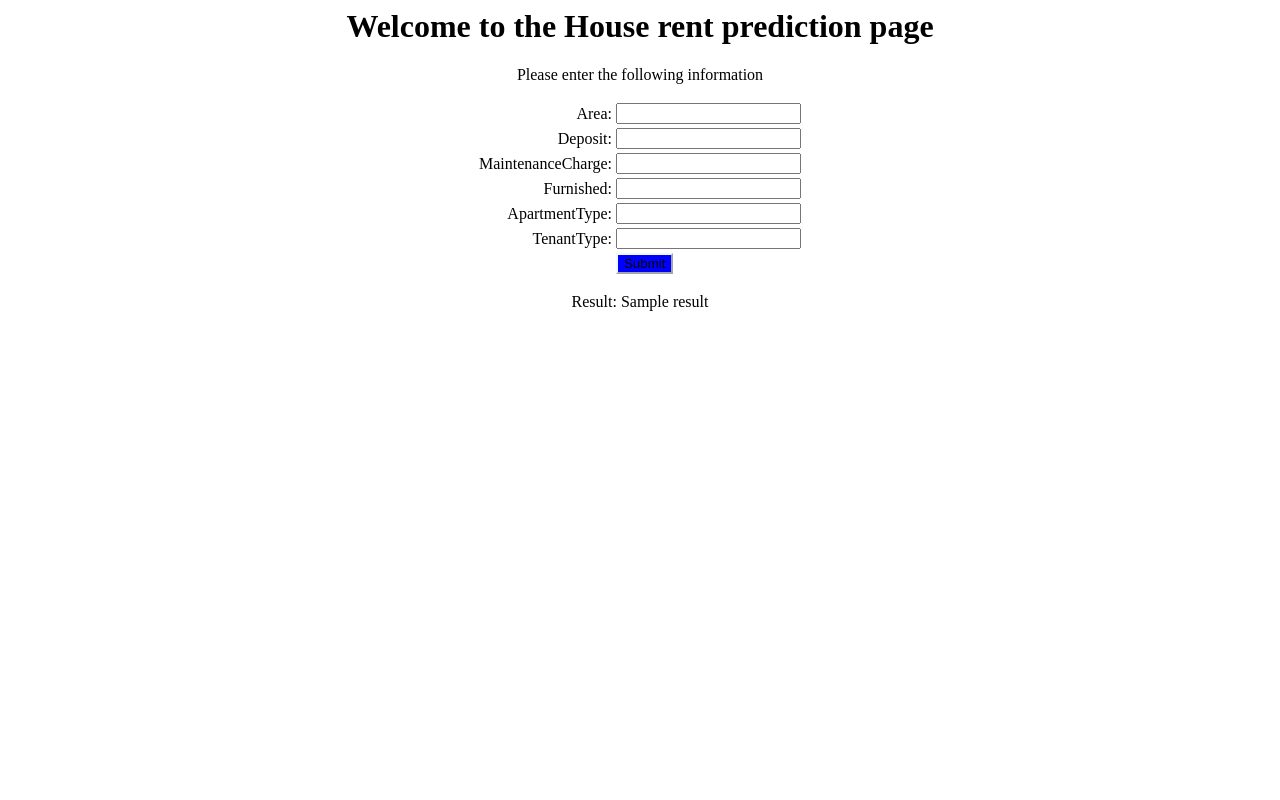
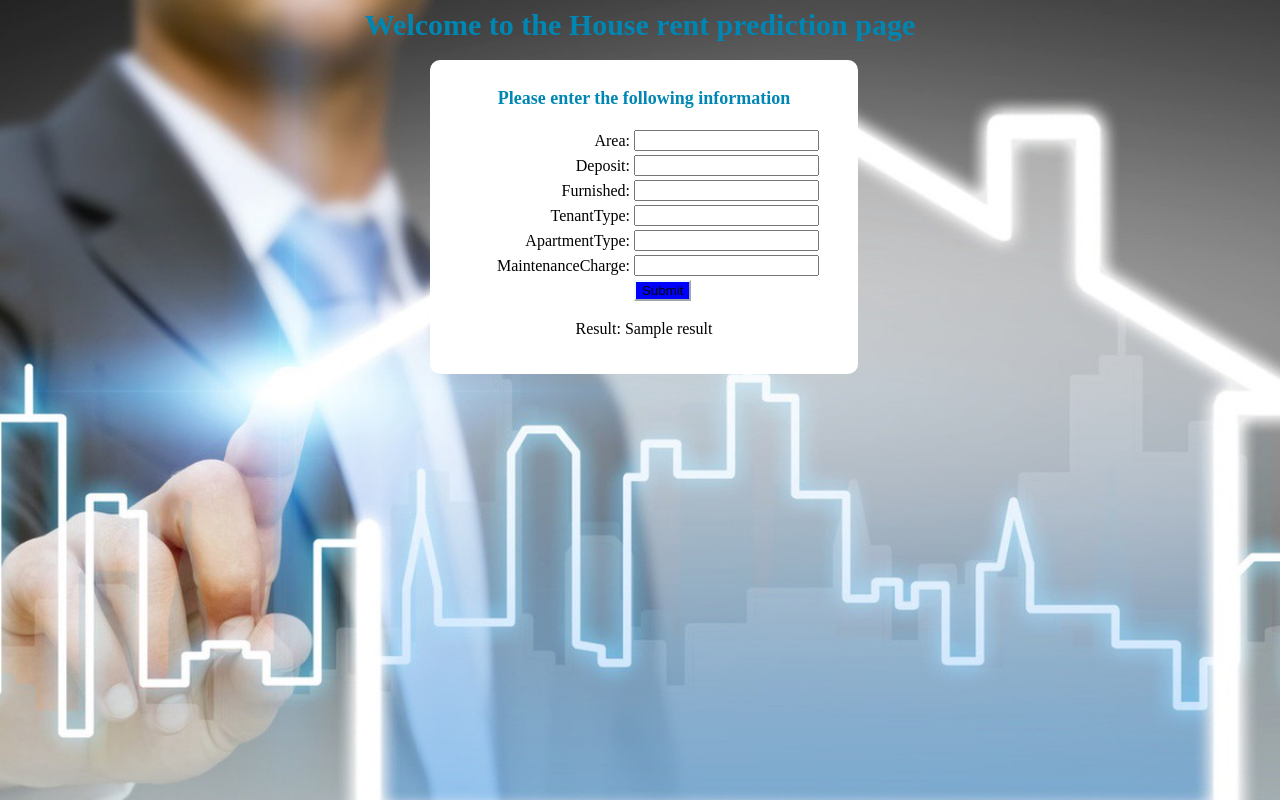
Before and after one commit to BhupathiSampath/Django-Regression-Model, a Django app: template template/home.html in a window 1280 px wide. Run offline with Django 4.2, Linux system fonts and the light colour scheme; the template is opened without the code that fills it: most values are stand-ins (such as "Sample title", 1, 10 or a date in 2020).

Commit message:
adding ui design

```diff
--- a/template/home.html
+++ b/template/home.html
@@ -1,12 +1,48 @@
+{% load static %}
 <html>
 <head>
     <title>Regression Algorithnm</title>
+    <style>
+        body{
+            background-image: url("{% static 'images/image3.jpeg' %}");
+            background-repeat: no-repeat;
+            background-attachment: fixed;
+            background-size: cover;
+        }
+        .main{
+            position: fixed;
+            top: 60px;
+            left: 430;
+            width: 300px;
+            height: 240px;
+            background-color: #ffffff;
+            border-radius: 10px;
+            align-items: center;
+            padding: 5%;
+        }
+        h1{
+            color: #0086b3;
+            font-size: 30px;
+            font-weight: bold;
+        }
+        p{
+            color: #0086b3;
+            font-size: 18px;
+            font-weight: bold;
+        }
+        input[type=submit]{
+            background-color: #4dc3ff;
+            border: 2px;
+            color: white;
+            padding: 8px 16px;
+            cursor: pointer;
+            margin-top: 5px;
+        }
+    </style>
 </head>
 <body>
-    <div align='center' class="main">
-        <h1>Welcome to the House rent prediction page</h1>
-    </div>
-    <div align='center' class="main">
+    <h1 align="center">Welcome to the House rent prediction page</h1>
+    <div style="padding-top: 10px;" align='center' class="main">
         <p>Please enter the following information</p>
         <form action="results">
             <table>
@@ -18,20 +54,20 @@
                         <td align="left"><input type="text" name="deposit"></td>
                     </tr>
                     <tr>
-                        <td align="right">MaintenanceCharge: </td>
-                        <td align="left"><input type="text" name="MaintenanceCharge"></td>
+                        <td align="right">Furnished: </td>
+                        <td align="left"><input type="text" name="Furnished"></td>
                     </tr>
                     <tr>
-                        <td align="right">Furnished: </td>
-                        <td align="left"><input type="text" name="Furnished"></td>
+                        <td align="right">TenantType: </td>
+                        <td align="left"><input type="text" name="TenantType"></td>
                     </tr>
                     <tr>
                         <td align="right">ApartmentType: </td>
                         <td align="left"><input type="text" name="ApartmentType"></td>
                     </tr>
                     <tr>
-                        <td align="right">TenantType: </td>
-                        <td align="left"><input type="text" name="TenantType"></td>
+                        <td align="right">MaintenanceCharge: </td>
+                        <td align="left"><input type="text" name="MaintenanceCharge"></td>
                     </tr>
                     <tr>
                         <td align="right"></td>
```
Also changed, not shown: assets/images/house_rent_image.jpeg (added), static/images/house_rent_image.jpeg (added), static/images/image2.jpg (added), static/images/image3.jpeg (added).
